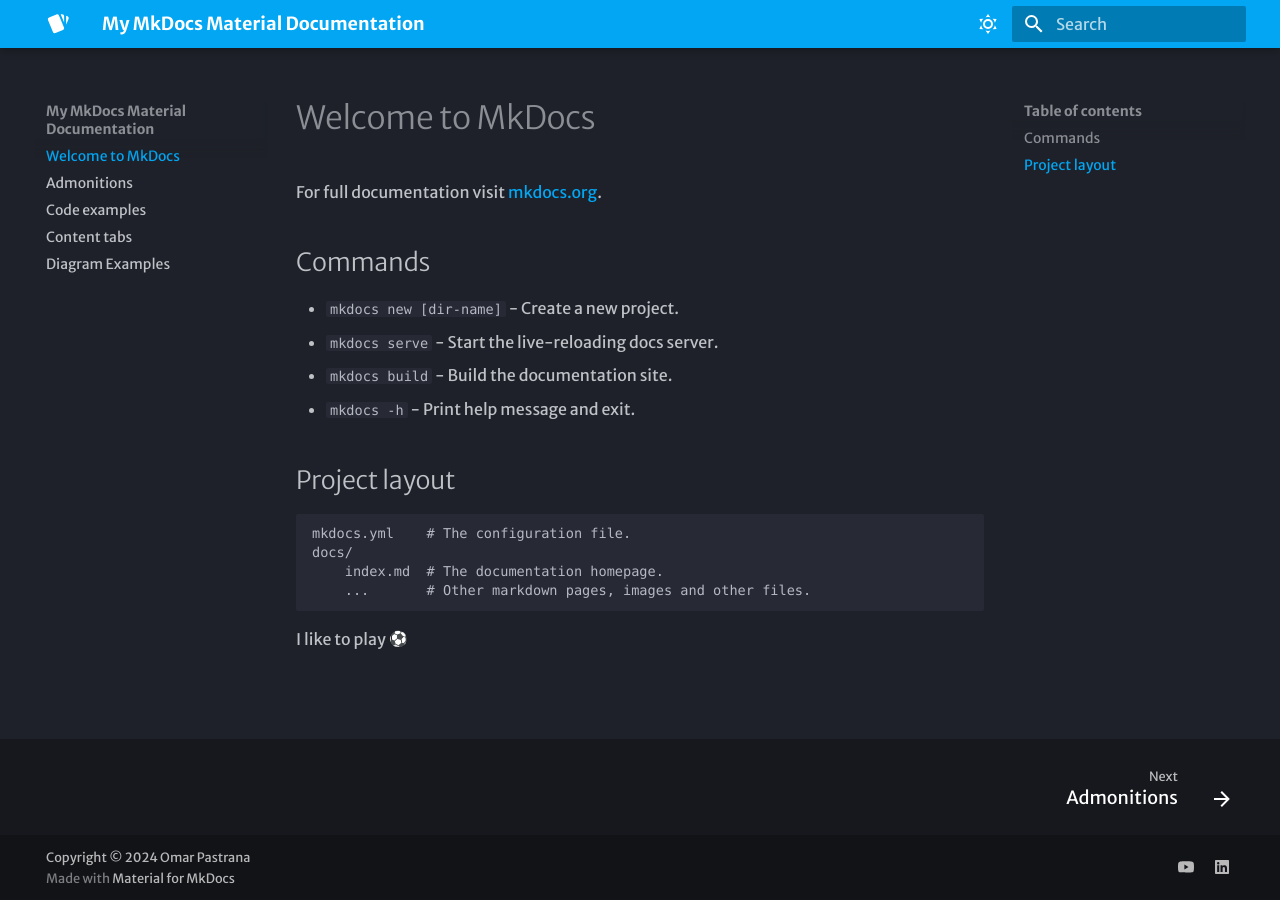
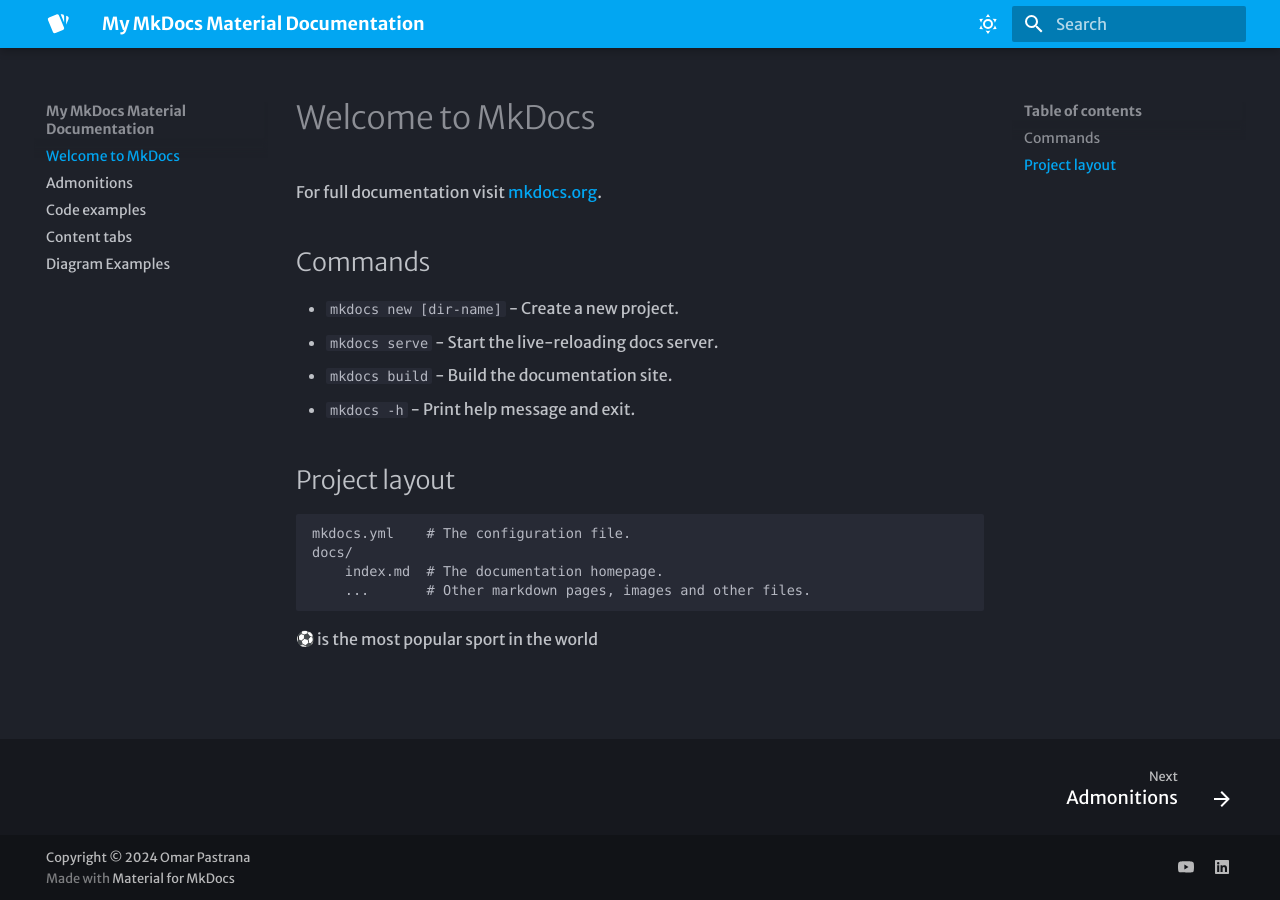
Before and after one commit to PastranaDigital/Spotify-API-as-MkDocs, an MkDocs documentation site: the page built from docs/index.md, in a window 1280 px wide. Built offline with MkDocs 1.6.1 and Material for MkDocs 9.7.7, drawn with Linux system fonts in a browser that asks for light colours; emoji names are drawn with the system emoji font; some web fonts are replaced.

Commit message:
update soccer message

```diff
--- a/docs/index.md
+++ b/docs/index.md
@@ -16,4 +16,4 @@
         index.md  # The documentation homepage.
         ...       # Other markdown pages, images and other files.
 
-I like to play :soccer:
+:soccer: is the most popular sport in the world
```
